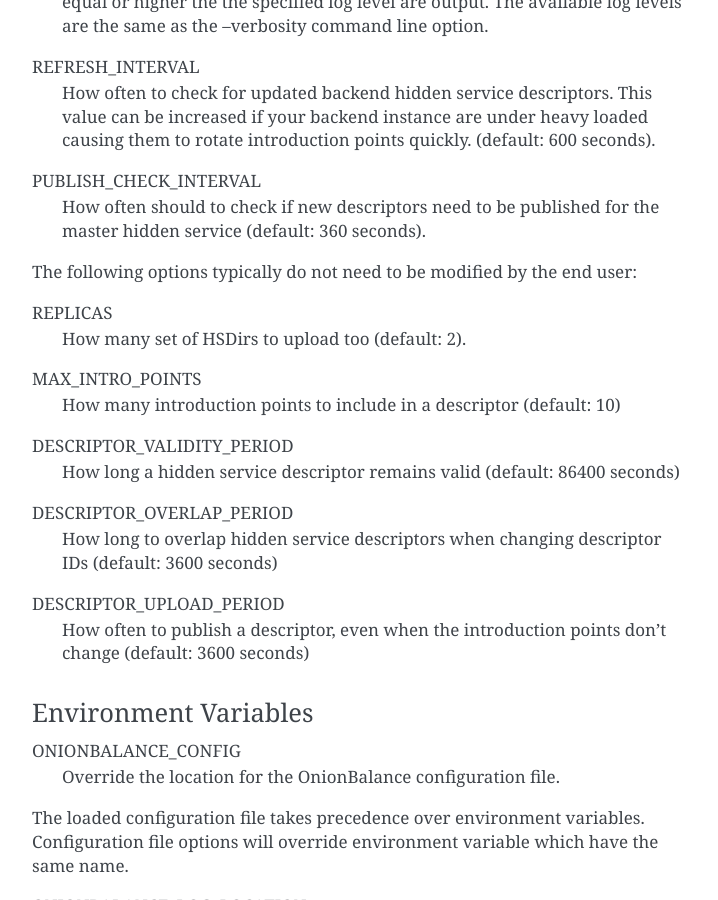
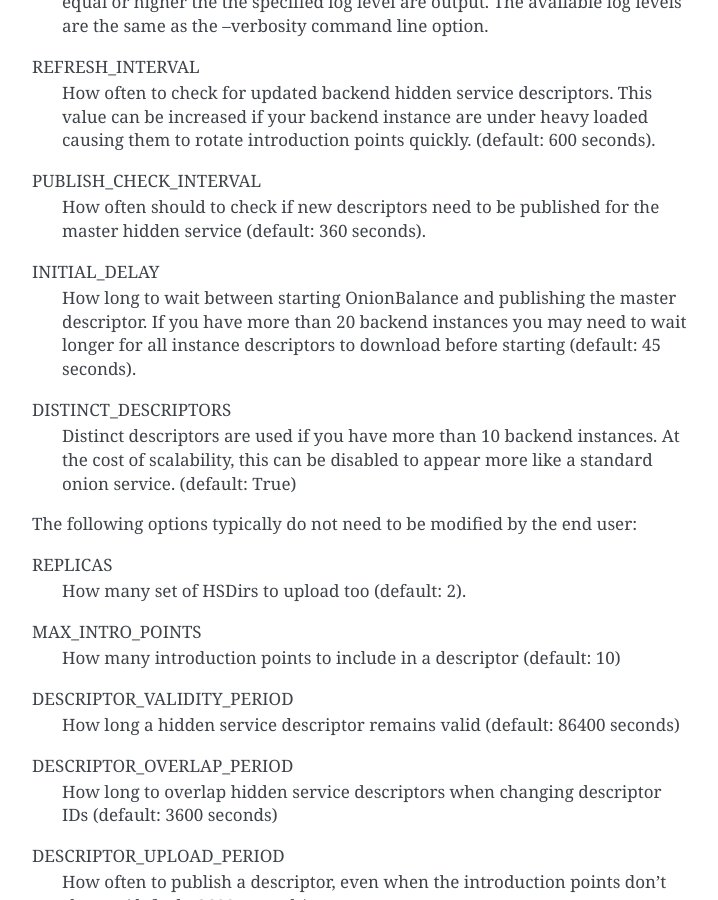
Before and after one commit to DonnchaC/onionbalance, a Sphinx documentation site: the page built from docs/running-onionbalance.rst, in a window 1280 px wide and 900 px high, scrolled down 2002 px. Shown: the whole window, without its empty margins (388-1106 px from the left). Built offline with Sphinx 7.4.7, drawn with Linux system fonts in a browser that asks for light colours.

Commit message:
Document the distinct descriptors feature

```diff
--- a/docs/index.rst
+++ b/docs/index.rst
@@ -23,7 +23,7 @@ Features
 OnionBalance is under active development and new features are being added
 regularly:
 
-- Load balancing between up to 10 backend hidden services
+- Load balancing between up to 60 backend hidden services
 - Storage of the hidden service private key separate to th hidden service
   hosts
 
--- a/docs/running-onionbalance.rst
+++ b/docs/running-onionbalance.rst
@@ -102,6 +102,17 @@ PUBLISH_CHECK_INTERVAL
   How often should to check if new descriptors need to be published for
   the master hidden service (default: 360 seconds).
 
+INITIAL_DELAY
+  How long to wait between starting OnionBalance and publishing the master
+  descriptor. If you have more than 20 backend instances you may need to wait
+  longer for all instance descriptors to download before starting
+  (default: 45 seconds).
+
+DISTINCT_DESCRIPTORS
+  Distinct descriptors are used if you have more than 10 backend instances.
+  At the cost of scalability, this can be disabled to appear more like a
+  standard onion service. (default: True)
+
 The following options typically do not need to be modified by the end user:
 
 REPLICAS
```
Also changed, not shown: docs/design.rst (+5 -3 lines).
